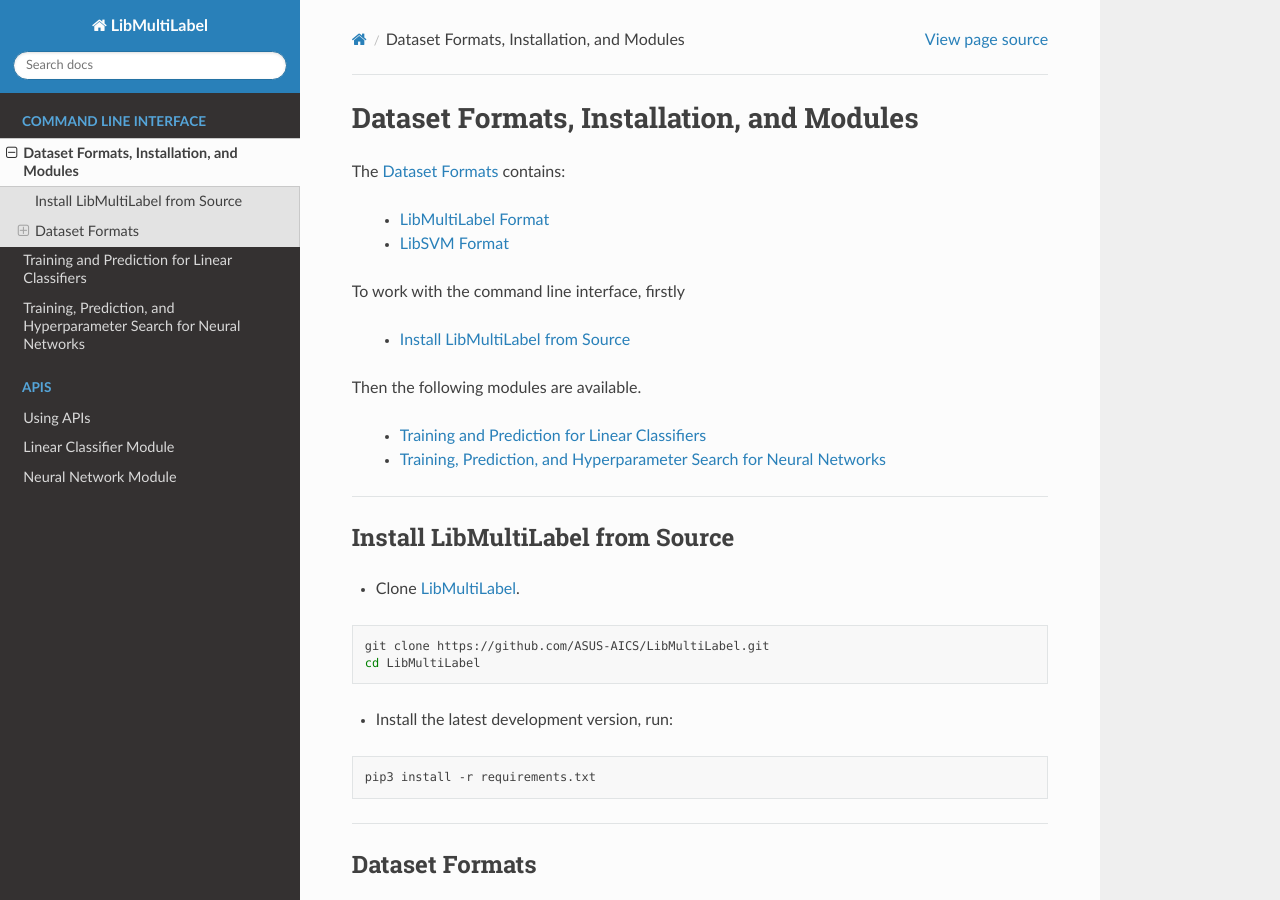
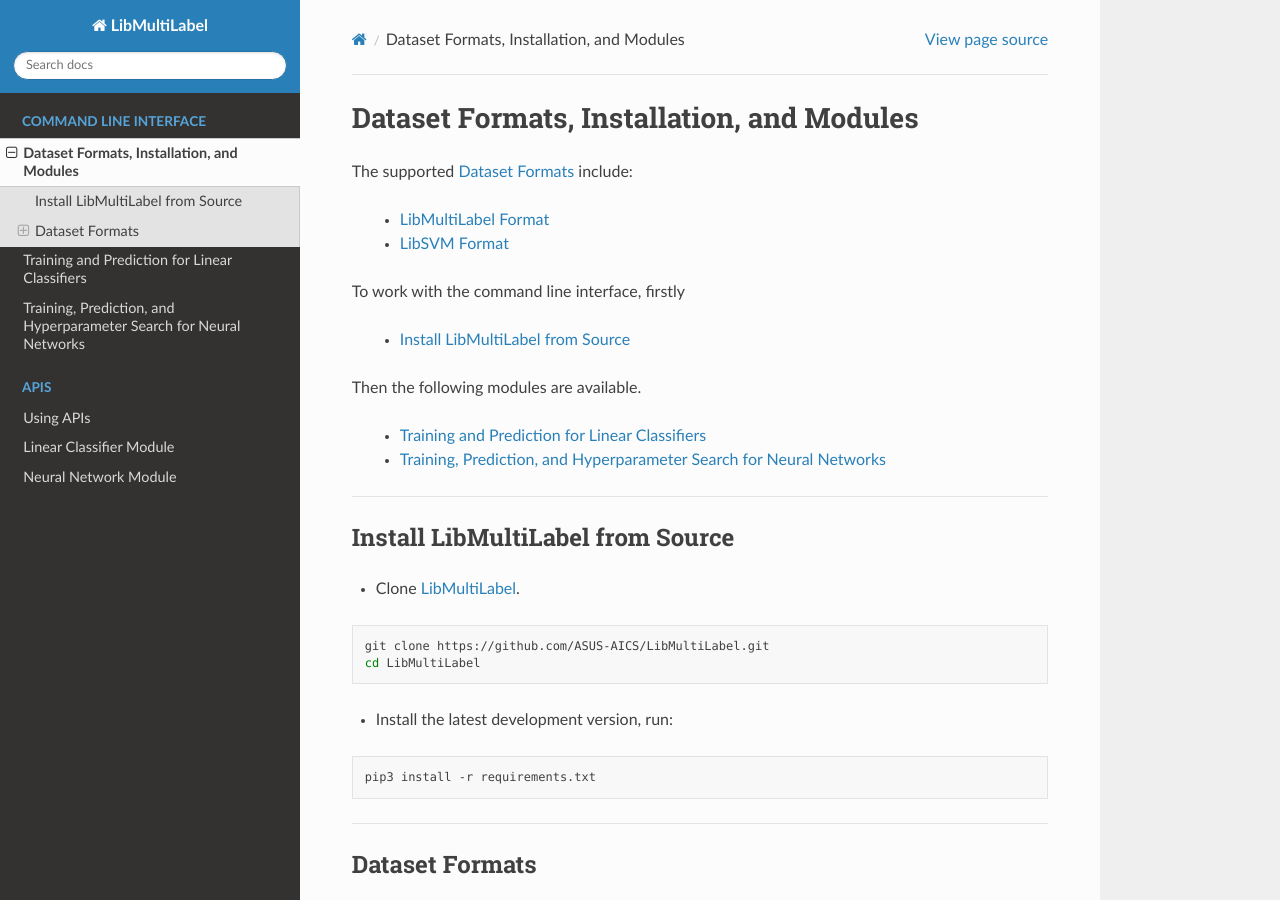
Before and after one commit to ASUS-AICS/LibMultiLabel, a Sphinx documentation site: the page built from docs/cli/ov_data_format.rst, in a window 1280 px wide and 900 px high. Built offline with Sphinx 7.4.7 and the Read the Docs theme 2.0.0, drawn with Linux system fonts in a browser that asks for light colours.

Commit message:
Update docs/cli/ov_data_format.rst
addressed dataset comments for writing

Co-authored-by: Chih-Jen Lin <cjlin@csie.ntu.edu.tw>

```diff
--- a/docs/cli/ov_data_format.rst
+++ b/docs/cli/ov_data_format.rst
@@ -1,7 +1,7 @@
 Dataset Formats, Installation, and Modules
 ==========================================
 
-The :ref:`data_format` contains:
+The supported :ref:`data_format` include:
 
     - :ref:`libmultilabel-format`
     - :ref:`libsvm-format`
```
